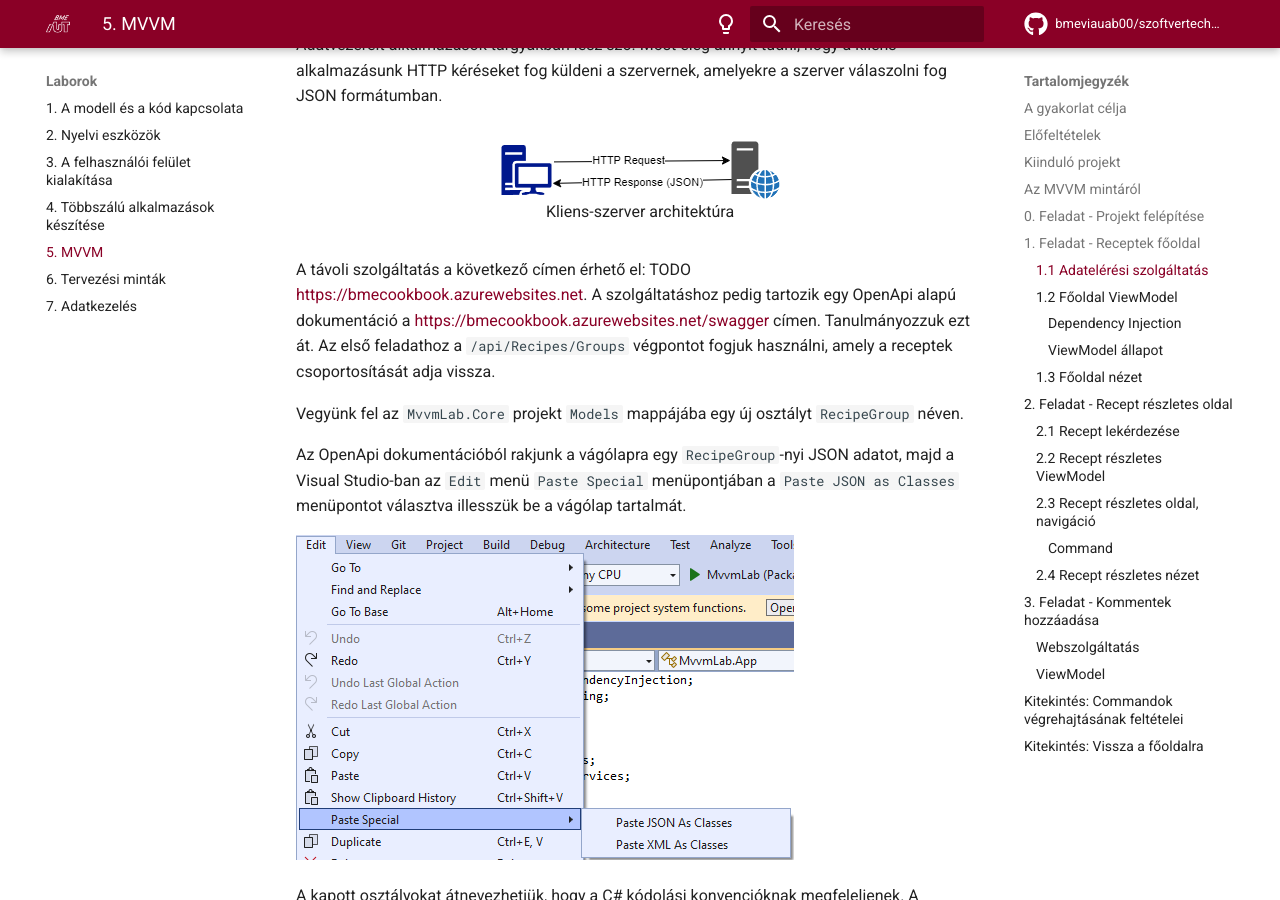
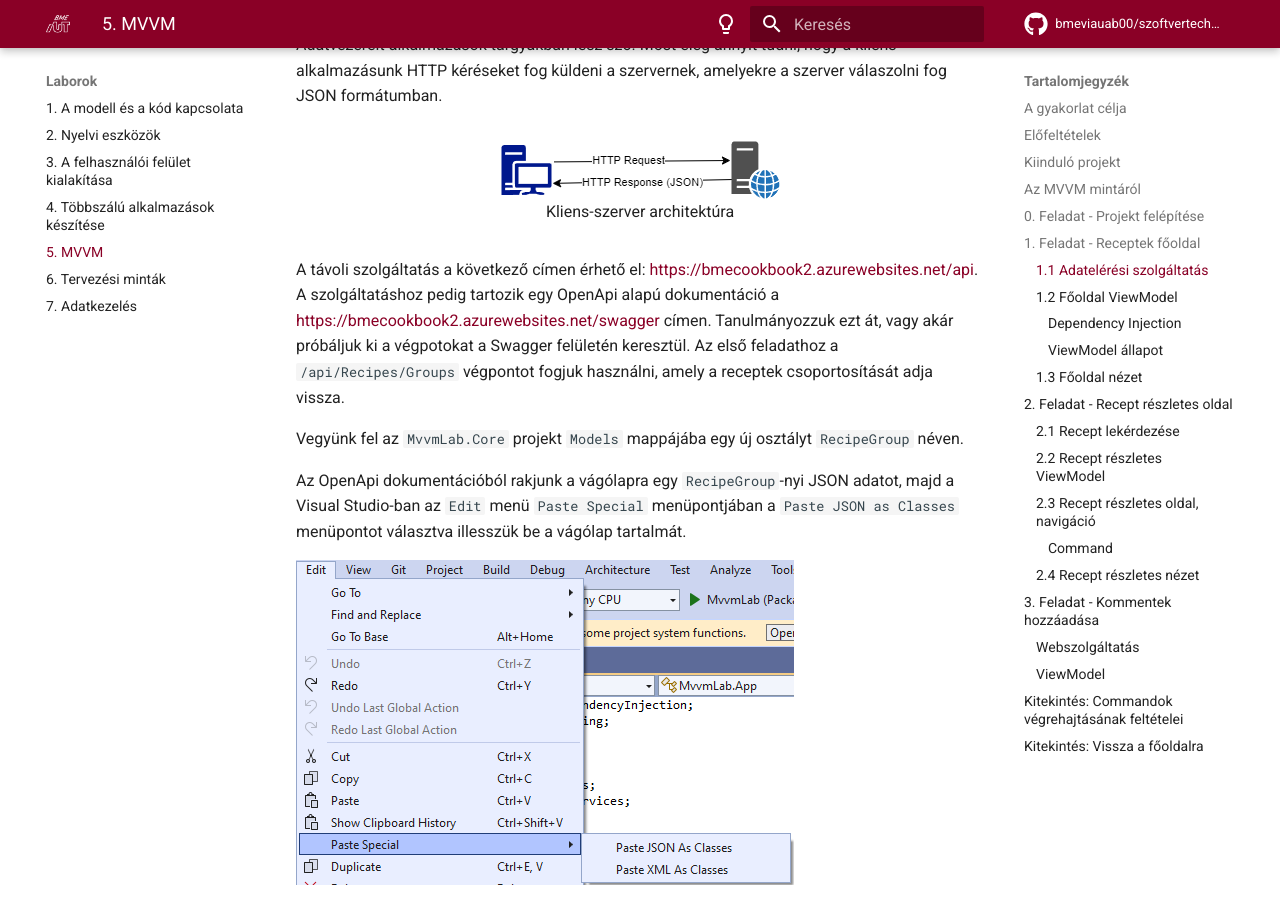
Before and after one commit to bmeviauab00/szoftvertechnikak, an MkDocs documentation site: the page built from docs/labor/5-mvvm/index.md, in a window 1280 px wide and 900 px high, scrolled down 2601 px. Built offline with MkDocs 1.6.1 and Material for MkDocs 9.7.7, drawn with Linux system fonts in a browser that asks for light colours; emoji names are drawn with the system emoji font; comment, search, counter and statistics services are not loaded; the version menu is left out; some of the changed text lies outside the part shown.

Commit message:
bmecookbook2

````diff
--- a/docs/labor/5-mvvm/index.md
+++ b/docs/labor/5-mvvm/index.md
@@ -87,7 +87,7 @@
 <figurecation>Kliens-szerver architektúra<figurecaption>
 </figure>
 
-A távoli szolgáltatás a következő címen érhető el: TODO <https://bmecookbook.azurewebsites.net>. A szolgáltatáshoz pedig tartozik egy OpenApi alapú dokumentáció a <https://bmecookbook.azurewebsites.net/swagger> címen. Tanulmányozzuk ezt át.
+A távoli szolgáltatás a következő címen érhető el: <https://bmecookbook2.azurewebsites.net/api>. A szolgáltatáshoz pedig tartozik egy OpenApi alapú dokumentáció a <https://bmecookbook2.azurewebsites.net/swagger> címen. Tanulmányozzuk ezt át, vagy akár próbáljuk ki a végpotokat a Swagger felületén keresztül.
 Az első feladathoz a `/api/Recipes/Groups` végpontot fogjuk használni, amely a receptek csoportosítását adja vissza.
 
 Vegyünk fel az `MvvmLab.Core` projekt `Models` mappájába egy új osztályt `RecipeGroup` néven.
@@ -132,8 +132,7 @@
 ```csharp
 public class RecipeService : IRecipeService
 {
-    // TODO végleges cím
-    private readonly string _baseUrl = "https://bmecookbook.azurewebsites.net/api";
+    private readonly string _baseUrl = "https://bmecookbook2.azurewebsites.net/api";
 
     public async Task<List<RecipeGroup>> GetRecipeGroupsAsync()
     {
````
